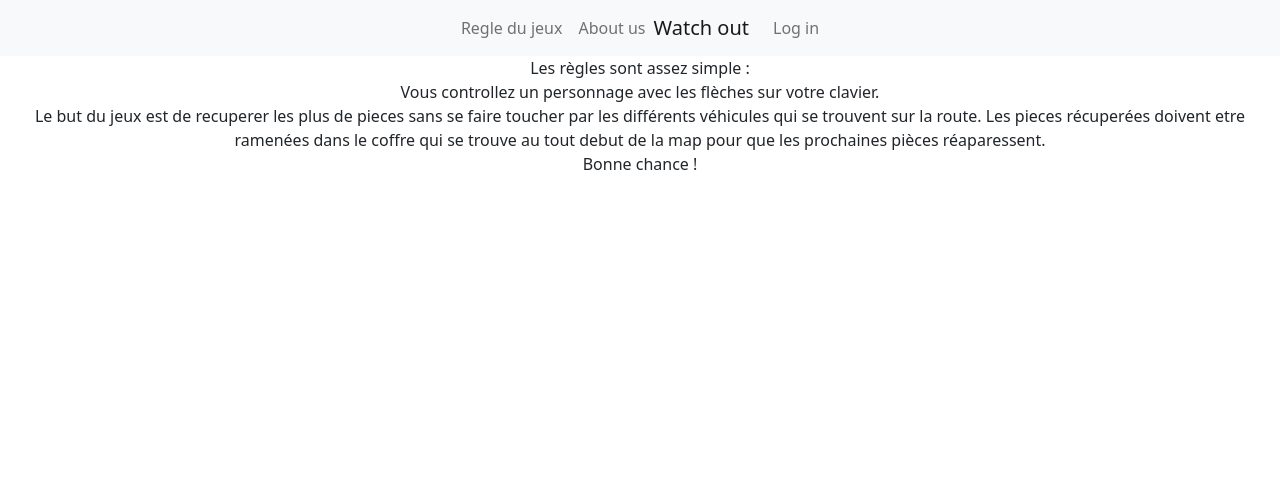
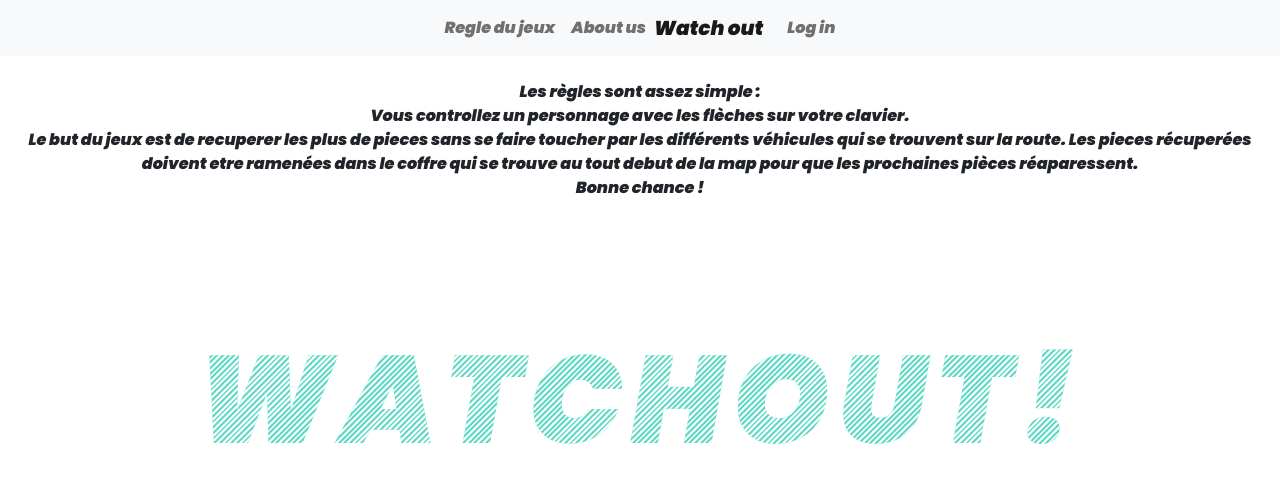
Before and after one commit to DogukanGNDZ/projet_Groupe_17_FRONTEND, a website built with webpack: page js-phaser-boilerplate/src/index.html in a window 1280 px wide. Built offline with nearby package versions, Linux system fonts and the light colour scheme.

Commit message:
Home page, regles du jeux

```diff
--- a/js-phaser-boilerplate/src/Components/Pages/AboutUsPage.js
+++ b/js-phaser-boilerplate/src/Components/Pages/AboutUsPage.js
@@ -9,6 +9,9 @@ let aboutUsPage = `<div class="container-fluid panneau-aboutus">
      Contact : <br>
      GUNDUZ Dogukan<br>
      dogukan.gunduz@student.vinci.be<br>
+
+
+
   </ul>
   </div>`;
 
--- a/js-phaser-boilerplate/src/Components/Pages/HomePage.js
+++ b/js-phaser-boilerplate/src/Components/Pages/HomePage.js
@@ -5,7 +5,8 @@
 const HomePage = () => {
   const pageDiv = document.querySelector("#page");
 
-  pageDiv.innerHTML = "Les règles sont assez simple : <br> Vous controllez un personnage avec les flèches sur votre clavier. <br> Le but du jeux est de recuperer les plus de pieces sans se faire toucher par les différents véhicules qui se trouvent sur la route. Les pieces récuperées doivent etre ramenées dans le coffre qui se trouve au tout debut de la map pour que les prochaines pièces réaparessent. <br> Bonne chance !";
+
+  pageDiv.innerHTML = "<span>WATCHOUT!</span> <br>Les règles sont assez simple : <br> Vous controllez un personnage avec les flèches sur votre clavier. <br> Le but du jeux est de recuperer les plus de pieces sans se faire toucher par les différents véhicules qui se trouvent sur la route. Les pieces récuperées doivent etre ramenées dans le coffre qui se trouve au tout debut de la map pour que les prochaines pièces réaparessent. <br> Bonne chance !";
 };
 
 export default HomePage;
--- a/js-phaser-boilerplate/src/stylesheets/style.css
+++ b/js-phaser-boilerplate/src/stylesheets/style.css
@@ -1,3 +1,4 @@
+@import url('https://fonts.googleapis.com/css2?family=Poppins:ital,wght@1,900&display=swap');
 
 .container{
     height: 100%;
@@ -61,3 +62,72 @@ input:focus{
 .links a{
     margin-left: 4px;
 }
+
+
+/*HOME PAGE*/
+
+body {
+    padding: 0;
+    margin: 0;
+    font-family: 'Poppins', sans-serif;
+    background: rgb(255, 255, 255);
+    height: 100vh;
+    width: 100vw;
+  }
+
+span {
+    position: absolute;
+    left: 50%;
+    top: 50%;
+    transform: translate(-50%, -50%);
+    display: block;
+    color: #5dd8c4;
+    font-size: 124px;
+    letter-spacing: 8px;
+    cursor: pointer;
+  }
+
+  span::before {
+    content: "WATCHOUT";
+    position: absolute;
+    color: transparent;
+    background-image: repeating-linear-gradient(
+      45deg,
+      transparent 0,
+      transparent 2px,
+      white 2px,
+      white 4px
+    );
+    -webkit-background-clip: text;
+    top: 0px;
+    left: 0;
+    z-index: -1;
+    transition: 1s;
+  }
+
+  span::after {
+    content: "WATCHOUT!";
+    position: absolute;
+    color: transparent;
+    background-image: repeating-linear-gradient(
+      135deg,
+      transparent 0,
+      transparent 2px,
+      white 2px,
+      white 4px
+    );
+    -webkit-background-clip: text;
+    top: 0px;
+    left: 0px;
+    transition: 1s;
+  }
+
+  span:hover:before {
+    top: 10px;
+    left: 10px;
+  }
+
+  span:hover:after {
+    top: -10px;
+    left: -10px;
+  }
```
